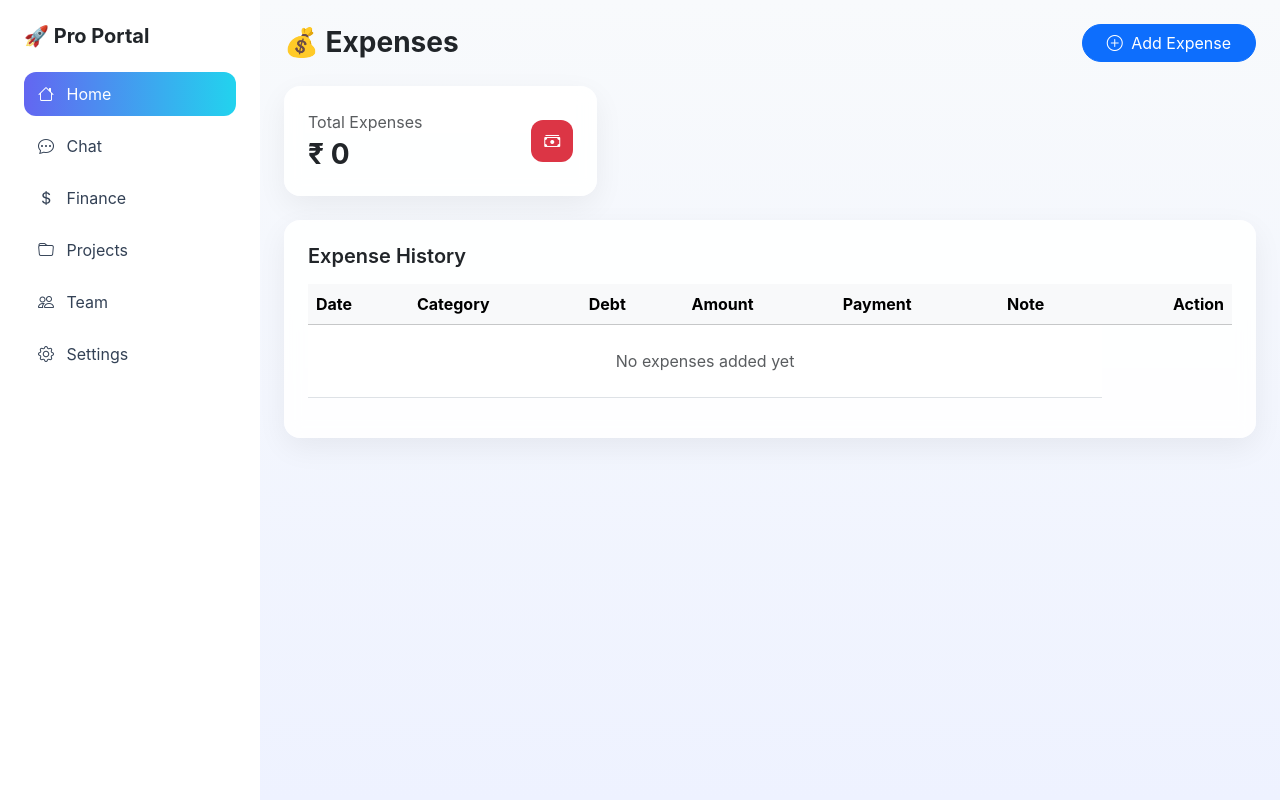
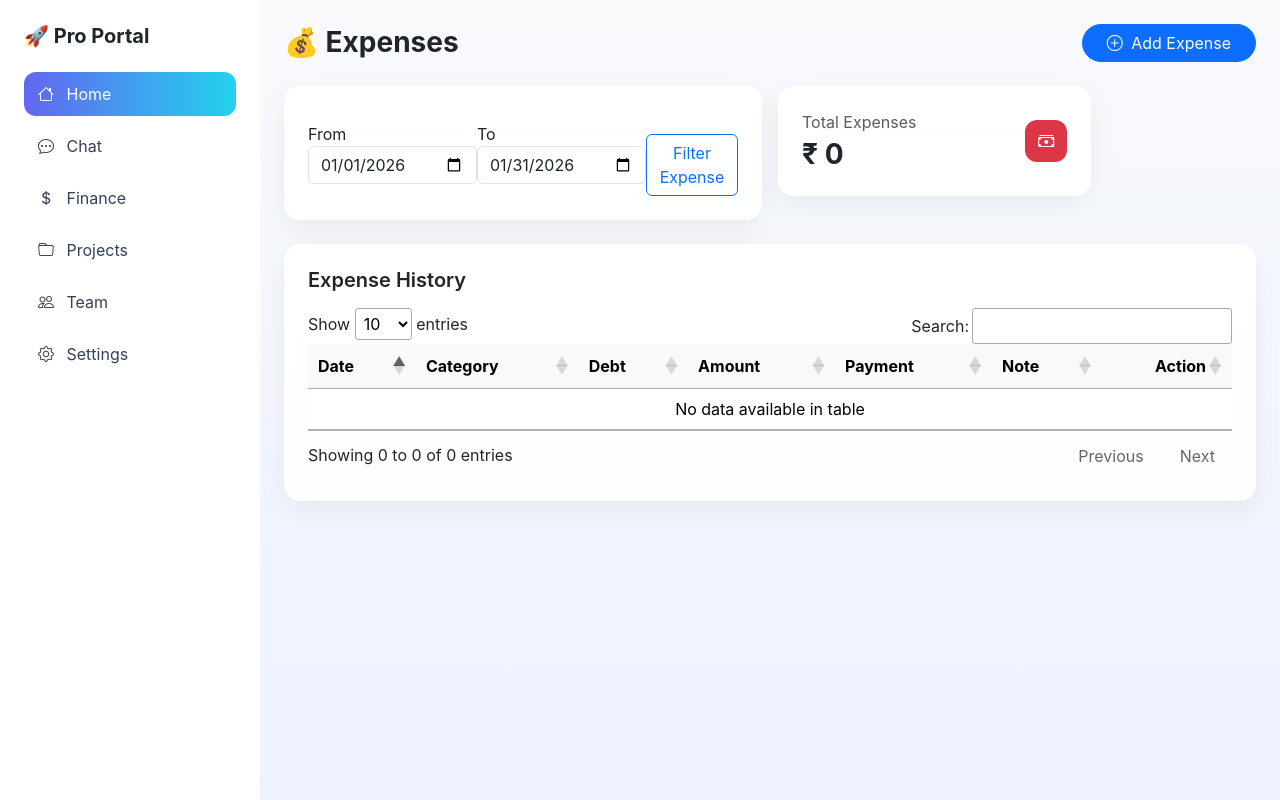
Before and after one commit to kuldeepsaini65/ks_overall, a Django app: page /finance/1/transactions/lists in a window 1280 px wide. Run offline with Django 5.2, Linux system fonts and the light colour scheme; the visitor is signed in with stand-in values (Sample User, id 1); data that the repository does not hold is empty; some libraries are stand-ins or nearby versions.

Commit message:
added date filter and datatables in expense

```diff
--- a/finance/templates/expenses/expense_list.html
+++ b/finance/templates/expenses/expense_list.html
@@ -15,7 +15,34 @@
   </div>
 
   <!-- Metrics -->
-  <div class="row g-3 mb-4">
+   <form method="post">
+    {% csrf_token %}
+    <div class="row g-3 mb-4">
+      <div class="col-md-6">
+        <div class="glass p-4 metric-card">
+          <div class="d-flex justify-content-between align-items-center">
+            <div>
+              <label for="">From</label>
+              <input type="date" name="from_date" value="{{from_date|date:'Y-m-d'}}"  class="form-control">
+            </div>
+
+            <div class="">
+                <label for="">To</label>
+                <input type="date" name="to_date" value="{{to_date|date:'Y-m-d'}}" class="form-control">
+            </div>
+            <div class="">
+
+                <br>
+                <button type="submit" class="btn btn-outline-primary">Filter Expense</button>
+            </div>
+          </div>
+        </div>
+      </div>
+  </form>
+
+
+
+
     <div class="col-md-4">
       <div class="glass p-4 metric-card">
         <div class="d-flex justify-content-between align-items-center">
@@ -36,7 +63,7 @@
     <h5 class="fw-semibold mb-3">Expense History</h5>
 
     <div class="table-responsive">
-      <table class="table align-middle">
+      <table class="table align-middle" id="expense_table">
         <thead class="table-light">
           <tr>
             <th>Date</th>
@@ -76,12 +103,7 @@
               </a>
             </td>
           </tr>
-          {% empty %}
-          <tr>
-            <td colspan="6" class="text-center text-muted py-4">
-              No expenses added yet
-            </td>
-          </tr>
+
           {% endfor %}
         </tbody>
       </table>
@@ -89,4 +111,11 @@
   </div>
 
 </main>
+
 {% endblock content %}
+
+{% block script %}
+  $(document).ready( function () {
+    $('#expense_table').DataTable();
+  } );
+{% endblock script%}
--- a/finance/views.py
+++ b/finance/views.py
@@ -9,6 +9,8 @@ from django.db.models import Q
 from django.core.exceptions import ValidationError
 from django.contrib import messages
 from homecontrol.utils import _add_validation_messages, _add_form_error_messages
+from datetime import date
+import calendar
 
 @login_required(login_url='homecontrol:login')
 def expense_dashboard(request, module):
@@ -212,13 +214,37 @@ def debt_delete(request, module, pk):
 @login_required(login_url='homecontrol:login')
 def expense_list(request, module):
     context = {}
+    expenses = Expense.objects.filter(user=request.user)
 
-    expenses = Expense.objects.filter(user=request.user)
+
+    current_date = date.today()
+    current_month_days = calendar.monthrange(current_date.year, current_date.month)[1]
+
+    # from_date = current_date.replace(current_date.year, current_date.month, 1)
+    # to_date = current_date.replace(current_date.year, current_date.month, current_month_days)
+
+    from_date = current_date.replace(day=1)
+    to_date = current_date.replace(day=current_month_days)
+
+
+
+    if request.method == 'POST':
+        from_date = request.POST.get('from_date')
+        to_date = request.POST.get('to_date')
+        expenses = expenses.filter(expense_date__lte = to_date).filter(expense_date__gte = from_date)
+
+    else:
+        expenses = expenses.filter(expense_date__range = [from_date, to_date])
+
+
+
     total = sum(e.amount for e in expenses)
 
     context['module'] = module
     context['expenses'] = expenses
     context['total'] = total
+    context['from_date'] = from_date
+    context['to_date'] = to_date
 
 
     return render(request, 'expenses/expense_list.html', context)
--- a/homecontrol/templates/dashboard.html
+++ b/homecontrol/templates/dashboard.html
@@ -10,7 +10,15 @@
   <link href="https://cdn.jsdelivr.net/npm/bootstrap@5.3.3/dist/css/bootstrap.min.css" rel="stylesheet">
   <link href="https://cdn.jsdelivr.net/npm/bootstrap-icons/font/bootstrap-icons.css" rel="stylesheet">
 
-  <script src="https://cdn.jsdelivr.net/npm/bootstrap@5.3.3/dist/js/bootstrap.bundle.min.js"></script>
+  <script src="https://cdnjs.cloudflare.com/ajax/libs/jquery/3.7.1/jquery.min.js" integrity="sha512-v2CJ7UaYy4JwqLDIrZUI/4hqeoQieOmAZNXBeQyjo21dadnwR+8ZaIJVT8EE2iyI61OV8e6M8PP2/4hpQINQ/g==" crossorigin="anonymous" referrerpolicy="no-referrer"></script>
+
+
+  <!--Data Tables-->
+  <link rel="stylesheet" href="https://cdn.datatables.net/2.3.6/css/dataTables.dataTables.css" />
+  <script src="https://cdn.datatables.net/2.3.6/js/dataTables.js"></script>
+
+
+
 
 </head>
 
@@ -162,6 +170,7 @@
 
 
 <script src="https://cdn.jsdelivr.net/npm/bootstrap@5.3.3/dist/js/bootstrap.bundle.min.js"></script>
+  <script src="https://cdn.jsdelivr.net/npm/bootstrap@5.3.3/dist/js/bootstrap.bundle.min.js"></script>
 
 <script>
   document.addEventListener("DOMContentLoaded", () => {
@@ -194,6 +203,11 @@
   }
 </script>
 
+<script>
+{% block script %}
+
+{% endblock script %}
+</script>
 
 </body>
 </html>
```
